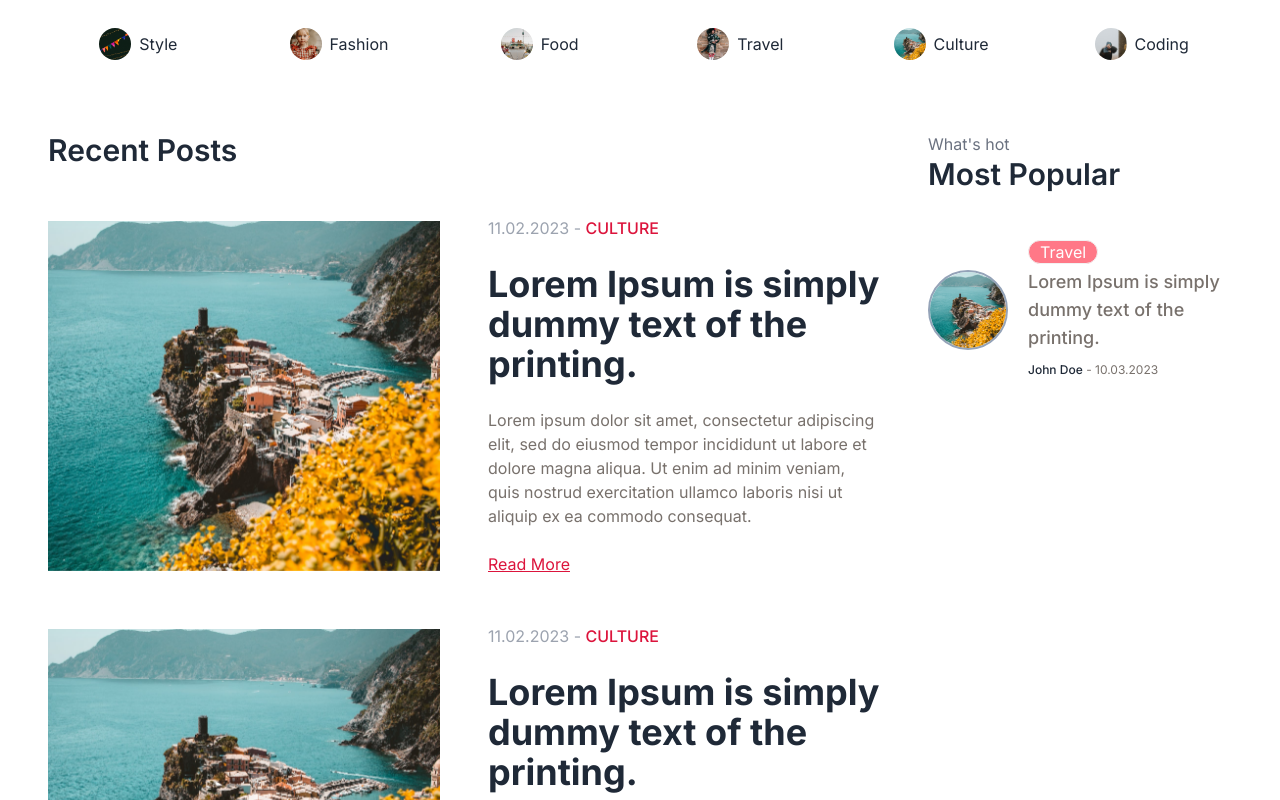
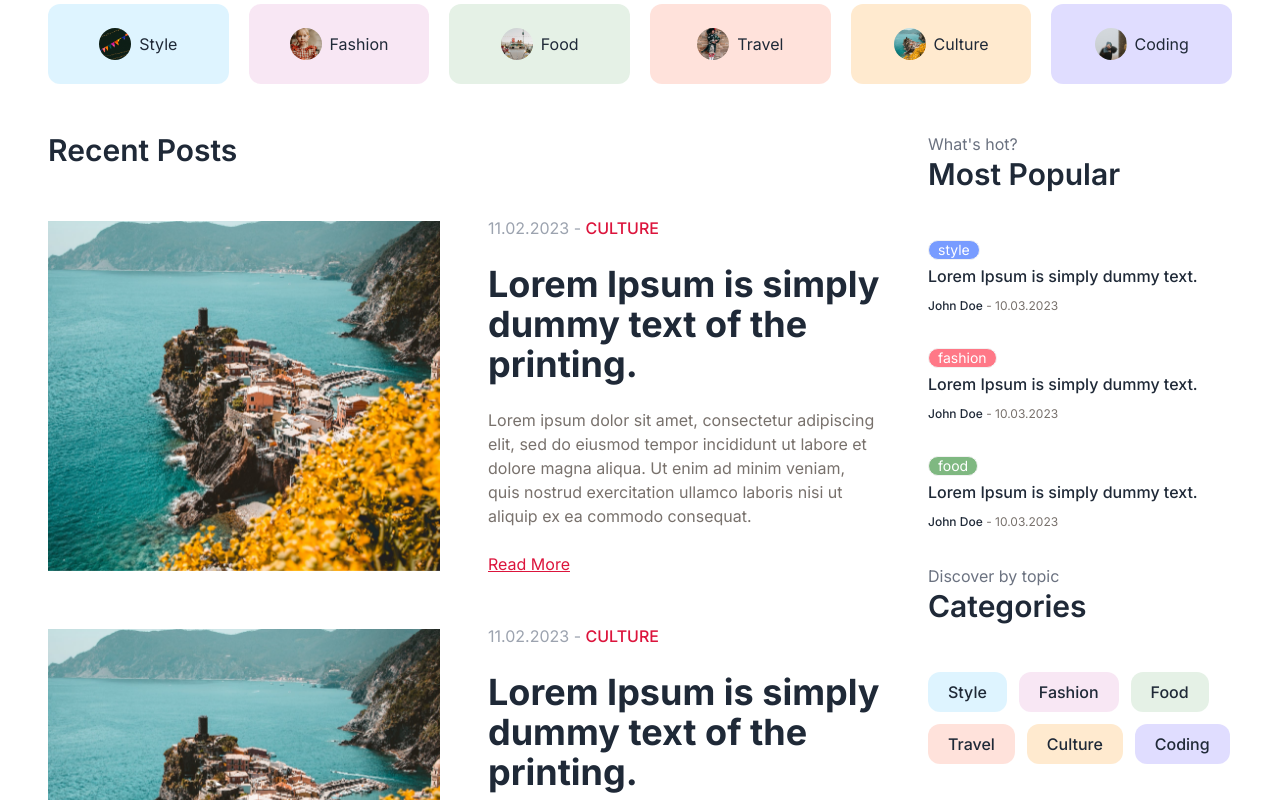
Before and after one commit to martinsuhendra/next-template-app, a Next.js app: page / in a window 1280 px wide. Shown: the part 1100-1900 px from the top of the page. Built offline with nearby package versions, Linux system fonts and the light colour scheme.

Commit message:
feat: editors pick content
fix: missing data-theme from tailwind config

```diff
--- a/src/components/BlogCard.tsx
+++ b/src/components/BlogCard.tsx
@@ -26,7 +26,7 @@ function BlogCard() {
           minim veniam, quis nostrud exercitation ullamco laboris nisi ut
           aliquip ex ea commodo consequat.
         </p>
-        <Link className="link text-[crimson]" href="/">
+        <Link className="link dark:text-white text-[crimson]" href="/">
           Read More
         </Link>
       </div>
--- a/src/components/BlogCategoryCard.tsx
+++ b/src/components/BlogCategoryCard.tsx
@@ -1,8 +1,16 @@
 import Image from 'next/image'
 import Link from 'next/link'
 
-import { BlogCategory } from '@/types'
+import { BlogCategory, ColorVariations } from '@/types'
 
+const colorVariations: Record<ColorVariations, string> = {
+  primary: 'bg-primary-100',
+  secondary: 'bg-secondary-100',
+  info: 'bg-info-100',
+  warning: 'bg-warning-100',
+  success: 'bg-success-100',
+  error: 'bg-error-100',
+}
 interface BlogCategoryCardProps {
   category: BlogCategory
 }
@@ -13,7 +21,7 @@ function BlogCategoryCard({ category }: BlogCategoryCardProps) {
   return (
     <Link
       href="/blog?cat=style"
-      className={`flex flex-1 flex-shrink-0 justify-center items-center gap-2 capitalize w-1/7 h-20 rounded-xl bg-${color}-100 min-w-fit px-6`}
+      className={`flex flex-1 flex-shrink-0 justify-center items-center gap-2 capitalize w-1/7 h-20 rounded-xl ${colorVariations[color]} min-w-fit px-6`}
     >
       <div className="relative w-8 h-8">
         <Image
--- /dev/null
+++ b/src/components/BlogCategoryChip.tsx
@@ -0,0 +1,29 @@
+import Link from 'next/link'
+
+import { BlogCategory, ColorVariations } from '@/types'
+
+const colorVariations: Record<ColorVariations, string> = {
+  primary: 'bg-primary-100',
+  secondary: 'bg-secondary-100',
+  info: 'bg-info-100',
+  warning: 'bg-warning-100',
+  success: 'bg-success-100',
+  error: 'bg-error-100',
+}
+interface BlogCategoryChipProps {
+  category: BlogCategory
+}
+
+function BlogCategoryChip({ category }: BlogCategoryChipProps) {
+  const { label, color } = category
+  return (
+    <Link
+      href="/blog?cat=style"
+      className={`flex flex-1 font-medium justify-center items-center capitalize rounded-xl ${colorVariations[color]} h-10 min-w-fit max-w-fit px-5`}
+    >
+      {label}
+    </Link>
+  )
+}
+
+export default BlogCategoryChip
--- a/src/components/CardList.tsx
+++ b/src/components/CardList.tsx
@@ -3,7 +3,7 @@ import Pagination from './Pagination'
 
 function CardList() {
   return (
-    <div className="col-span-5">
+    <div className="col-span-7 md:col-span-5">
       <h3 className="my-12 text-3xl font-semibold">Recent Posts</h3>
       <div id="posts">
         <BlogCard />
--- /dev/null
+++ b/src/components/EditorsPickCard.tsx
@@ -0,0 +1,53 @@
+import Image from 'next/image'
+import Link from 'next/link'
+
+import { BlogCategory, ColorVariations } from '@/types'
+
+const colorVariations: Record<ColorVariations, string> = {
+  primary: 'bg-primary-500',
+  secondary: 'bg-secondary-500',
+  info: 'bg-info-500',
+  warning: 'bg-warning-500',
+  success: 'bg-success-500',
+  error: 'bg-error-500',
+}
+
+interface EditorsPickCardProps {
+  category: BlogCategory
+  hideImage?: boolean
+}
+
+function EditorsPickCard({
+  category,
+  hideImage = false,
+}: EditorsPickCardProps) {
+  const { label, color } = category
+  return (
+    <Link href="/" className="flex gap-5 items-center mb-8">
+      <div
+        className={`relative w-20 h-20 aspect-square ${
+          hideImage ? 'hidden' : undefined
+        }`}
+      >
+        <Image
+          src="/post-hero.jpeg"
+          fill
+          className="object-cover rounded-full border-2 border-slate-400"
+          alt=""
+        />
+      </div>
+      <div className="flex-[5] flex flex-col gap-1">
+        <span className={`badge ${colorVariations[color]} text-white`}>
+          {label}
+        </span>
+        <h4 className="font-medium">Lorem Ipsum is simply dummy text.</h4>
+        <div>
+          <span className="text-xs font-medium">John Doe</span>
+          <span className="text-xs text-stone-500"> - 10.03.2023</span>
+        </div>
+      </div>
+    </Link>
+  )
+}
+
+export default EditorsPickCard
--- a/src/components/Menu.tsx
+++ b/src/components/Menu.tsx
@@ -1,33 +1,38 @@
-import Image from 'next/image'
-import Link from 'next/link'
+import { CATEGORIES_LIST } from '@/constants'
+
+import BlogCategoryChip from './BlogCategoryChip'
+import EditorsPickCard from './EditorsPickCard'
 
 function Menu() {
   return (
-    <div className="mt-12 col-span-2">
-      <h4 className="text-gray-500">What&apos;s hot</h4>
+    <div className="mt-12 col-span-7 md:col-span-2">
+      <h4 className="text-gray-500">What&apos;s hot?</h4>
       <h3 className="mb-12 text-3xl font-semibold">Most Popular</h3>
-      <Link href="/" className="flex gap-5 items-center">
-        <div className="relative w-20 h-20 aspect-square">
-          <Image
-            src="/post-hero.jpeg"
-            fill
-            className="object-cover rounded-full border-2 border-slate-400"
-            alt=""
-          />
-        </div>
-        <div className="flex-[5] flex flex-col gap-1">
-          <span className="badge badge-lg bg-secondary-500 text-white">
-            Travel
-          </span>
-          <h4 className="font-medium text-lg text-stone-500">
-            Lorem Ipsum is simply dummy text of the printing.
-          </h4>
-          <div>
-            <span className="text-xs font-medium">John Doe</span>
-            <span className="text-xs text-stone-500"> - 10.03.2023</span>
-          </div>
-        </div>
-      </Link>
+      {CATEGORIES_LIST.map(
+        (category, idx) =>
+          idx <= 2 && (
+            <EditorsPickCard
+              key={category.label}
+              category={category}
+              hideImage
+            />
+          ),
+      )}
+      <h4 className="text-gray-500">Discover by topic</h4>
+      <h3 className="mb-12 text-3xl font-semibold">Categories</h3>
+      <div className="mb-12 flex flex-wrap gap-3">
+        {CATEGORIES_LIST.map((category) => (
+          <BlogCategoryChip key={category.label} category={category} />
+        ))}
+      </div>
+      <h4 className="text-gray-500">Chosen by the editor</h4>
+      <h3 className="mb-12 text-3xl font-semibold">Editors Pick</h3>
+      {CATEGORIES_LIST.map(
+        (category, idx) =>
+          idx <= 3 && (
+            <EditorsPickCard key={category.label} category={category} />
+          ),
+      )}
     </div>
   )
 }
--- a/src/constants/index.ts
+++ b/src/constants/index.ts
@@ -1,10 +1,14 @@
-import { BlogCategory } from '@/types'
+import { BlogCategory, ColorVariations } from '@/types'
 
 export const CATEGORIES_LIST: BlogCategory[] = [
-  { imgUrl: '/style.png', label: 'style', color: 'info' },
-  { imgUrl: '/fashion.png', label: 'fashion', color: 'secondary' },
-  { imgUrl: '/food.png', label: 'food', color: 'success' },
-  { imgUrl: '/travel.png', label: 'travel', color: 'error' },
-  { imgUrl: '/culture.png', label: 'culture', color: 'warning' },
-  { imgUrl: '/coding.png', label: 'coding', color: 'primary' },
+  { imgUrl: '/style.png', label: 'style', color: ColorVariations.Info },
+  {
+    imgUrl: '/fashion.png',
+    label: 'fashion',
+    color: ColorVariations.Secondary,
+  },
+  { imgUrl: '/food.png', label: 'food', color: ColorVariations.Success },
+  { imgUrl: '/travel.png', label: 'travel', color: ColorVariations.Error },
+  { imgUrl: '/culture.png', label: 'culture', color: ColorVariations.Warning },
+  { imgUrl: '/coding.png', label: 'coding', color: ColorVariations.Primary },
 ]
--- a/src/types/index.ts
+++ b/src/types/index.ts
@@ -1 +1,14 @@
-export type BlogCategory = { imgUrl: string; label: string; color: string }
+export enum ColorVariations {
+  Primary = 'primary',
+  Secondary = 'secondary',
+  Info = 'info',
+  Success = 'success',
+  Warning = 'warning',
+  Error = 'error',
+}
+
+export type BlogCategory = {
+  imgUrl: string
+  label: string
+  color: ColorVariations
+}
--- a/tailwind.config.ts
+++ b/tailwind.config.ts
@@ -1,7 +1,7 @@
 import type { Config } from 'tailwindcss'
 
 const config: Config = {
-  darkMode: 'class',
+  darkMode: ['class', '[data-theme=dark]'],
   content: ['./src/**/*.{ts,tsx}', 'node_modules/daisyui/dist/**/*.js'],
   theme: {
     extend: {
```
